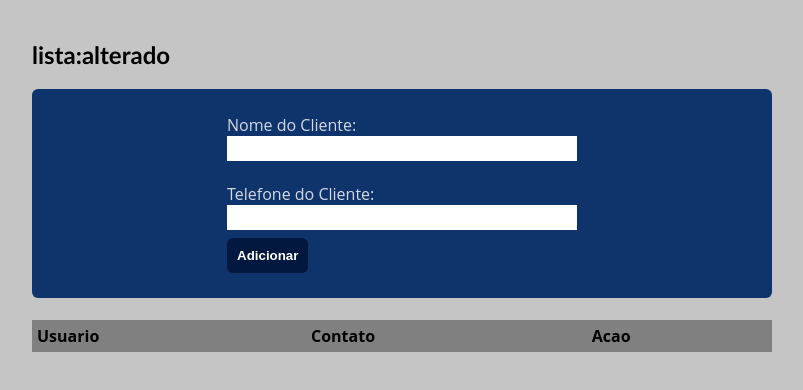
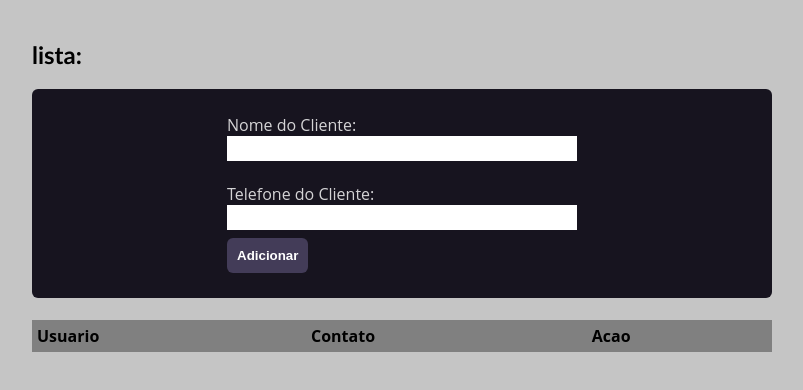
Before and after one commit to cthukey/Lista-de-clientes, a plain HTML site: page index.html in a window 1280 px wide. Shown: the whole page, without its empty margins (238-1041 px from the left). Drawn offline with Linux system fonts and the light colour scheme.

Commit message:
updated project 30

```diff
--- a/index.html
+++ b/index.html
@@ -12,7 +12,7 @@
     <div id="app" class="page">
 
         <h2>
-            lista:alterado
+            lista:
         </h2>
 
         <div class="conteiner">
--- a/js/favorites.js
+++ b/js/favorites.js
@@ -18,9 +18,10 @@ export class favorites{
 
     delete(user){
         let filteredEntries = this.entries
-        .filter(entry => entry.nome !== user.nome)
+        .filter(entry => user.nome !== entry.nome)
+        this.entries = filteredEntries
 
-        this.entries = filteredEntries
+        this.entries.splice(this.entries,0)
         this.update()
         this.save()
     }
--- a/styles/style.css
+++ b/styles/style.css
@@ -18,7 +18,7 @@ body{
 }
 .conteiner{
     margin-top: 20px;
-    background-color: #0f346b;
+    background-color: #17141f;
     color: rgba(255, 255, 255, 0.815);
 
 
@@ -42,7 +42,7 @@ body{
 .btn{
     margin-top: 8px;
     color: rgb(255, 255, 255);
-    background-color: rgb(3, 24, 63);
+    background-color: rgb(67, 60, 88);
     border: none;
     text-align: center;
     cursor: pointer;
```
